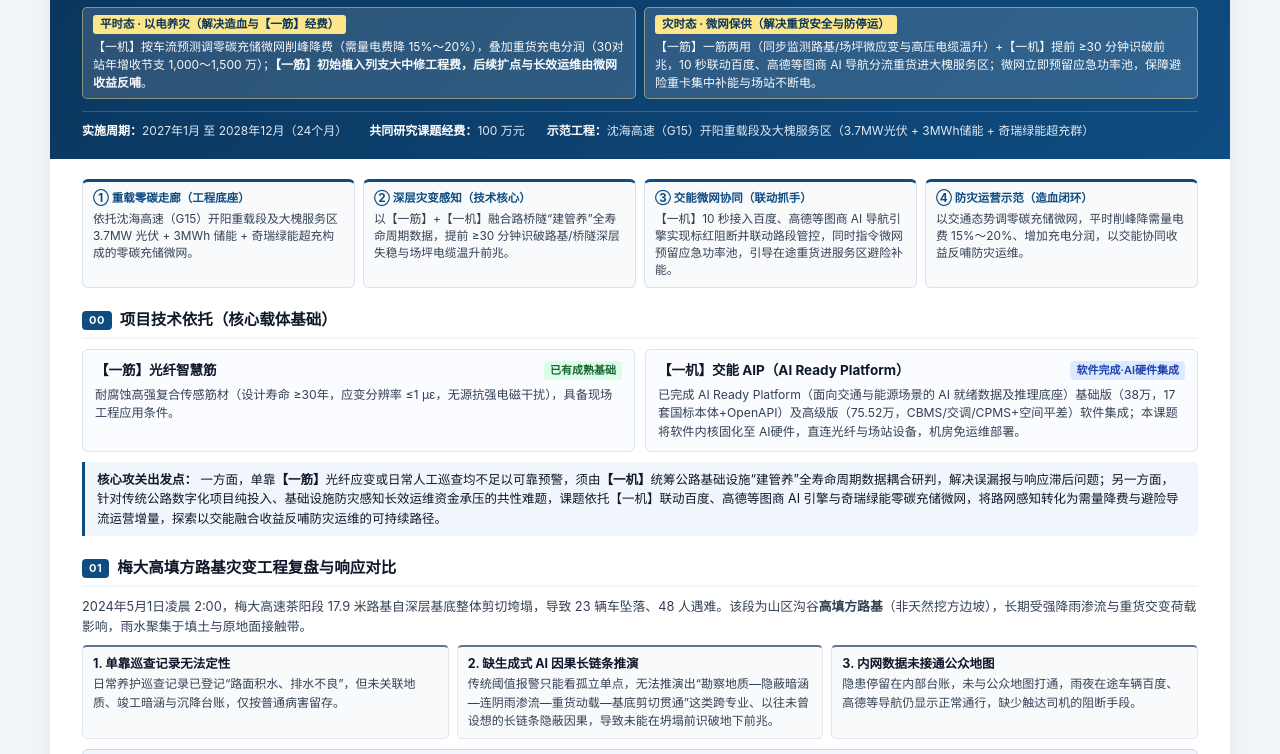
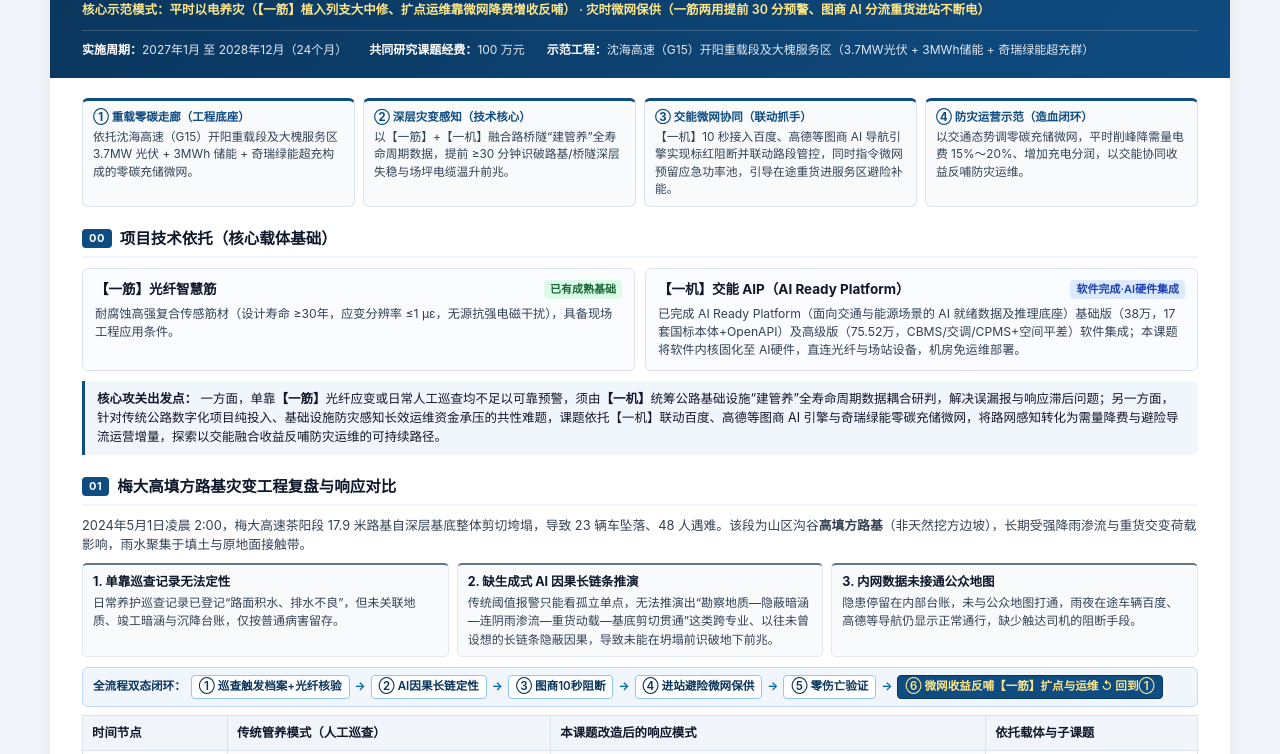
Before and after one commit to shaunaxin-bot/hubei-road-prototype, a plain HTML site: page zero_carbon_corridor.html in a window 1280 px wide. Shown: the part 105-859 px from the top of the page. Drawn offline with Linux system fonts and the light colour scheme.

Commit message:
Restore concise single-line core demonstration mode subtitle in hero

```diff
--- a/zero_carbon_corridor.html
+++ b/zero_carbon_corridor.html
@@ -391,16 +391,7 @@
     <div class="hero">
         <div class="hero-badge">广东省交通运输厅科技创新重大专项 · 课题实施方案</div>
         <h1>《重载零碳走廊深层灾变感知与交能微网协同防灾运营示范》</h1>
-        <div class="mode-strip" style="margin: 0 0 12px;">
-            <div class="mode-pill">
-                <span class="mp-title">平时态 · 以电养灾（解决造血与【一筋】经费）</span><br>
-                【一机】按车流预测调零碳充储微网削峰降费（需量电费降 15%～20%），叠加重货充电分润（30对站年增收节支 1,000～1,500 万）；<strong>【一筋】初始植入列支大中修工程费，后续扩点与长效运维由微网收益反哺</strong>。
-            </div>
-            <div class="mode-pill">
-                <span class="mp-title">灾时态 · 微网保供（解决重货安全与防停运）</span><br>
-                【一筋】一筋两用（同步监测路基/场坪微应变与高压电缆温升）+【一机】提前 ≥30 分钟识破前兆，10 秒联动百度、高德等图商 AI 导航分流重货进大槐服务区；微网立即预留应急功率池，保障避险重卡集中补能与场站不断电。
-            </div>
-        </div>
+        <div style="font-size: 12.5px; color: #fde68a; font-weight: 600; margin: -6px 0 10px; line-height: 1.5;">核心示范模式：平时以电养灾（【一筋】植入列支大中修、扩点运维靠微网降费增收反哺） · 灾时微网保供（一筋两用提前 30 分预警、图商 AI 分流重货进站不断电）</div>
         <div class="meta-strip">
             <span><strong>实施周期：</strong>2027年1月 至 2028年12月（24个月）</span>
             <span><strong>共同研究课题经费：</strong>100 万元</span>
```
